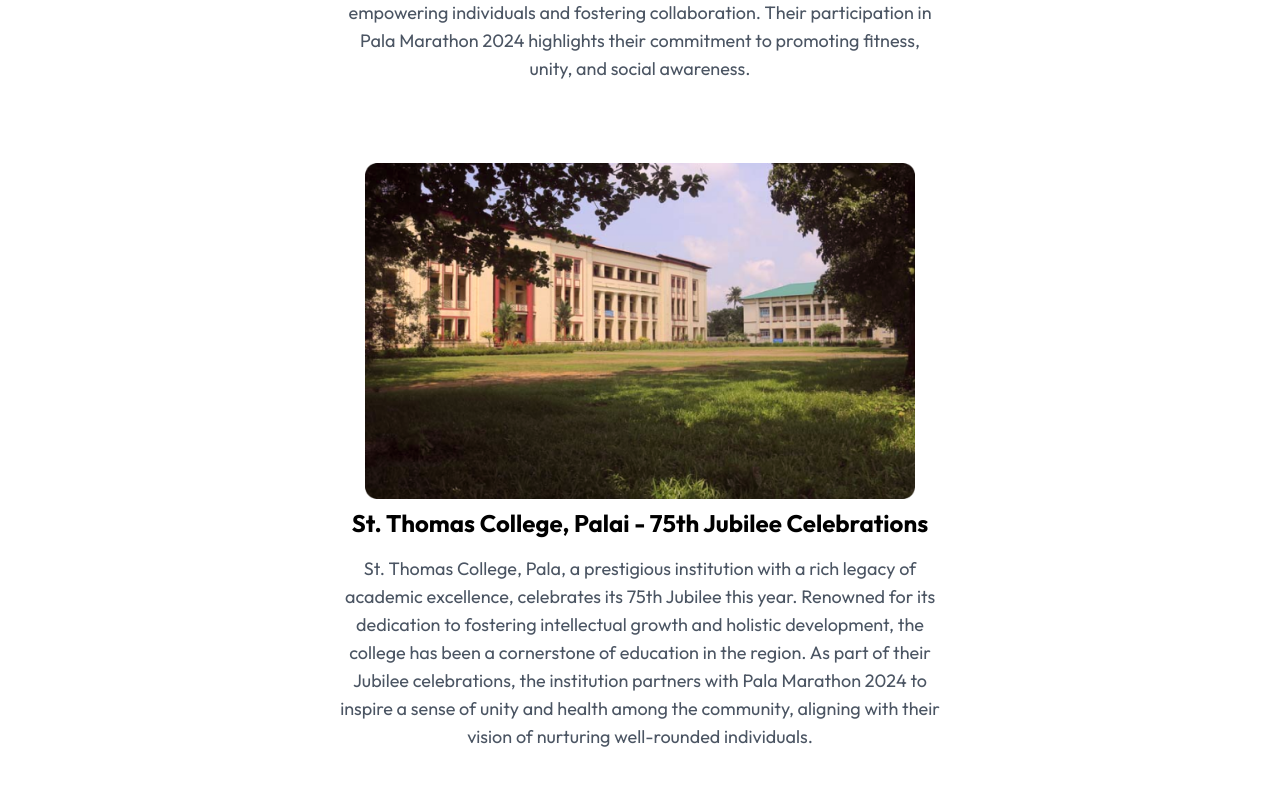
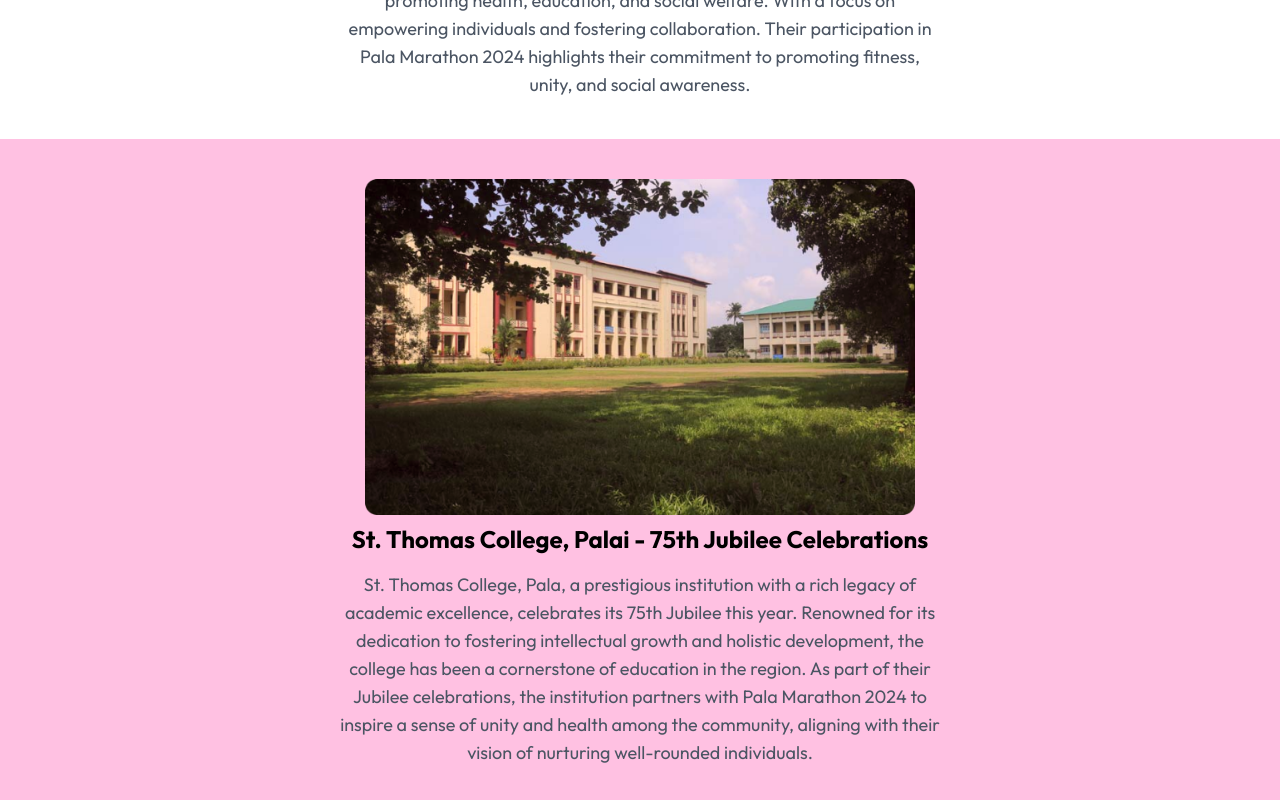
Before and after one commit to tomsabu444/Pala-Marathon-Website, a React (Vite) app in the folder client/: page /about-us in a window 1280 px wide. Shown: the part 680-1480 px from the top of the page. Built offline with nearby package versions, Linux system fonts and the light colour scheme.

Commit message:
Update About Us page styles for improved layout and visual appeal

```diff
--- a/client/src/pages/AboutUS.jsx
+++ b/client/src/pages/AboutUS.jsx
@@ -23,7 +23,7 @@
           <img src={lions_currespond_img} alt="lions_currespond_img" />
         </div>
         <div className="max-w-[600px]">
-          <h2 className="text-2xl text-center font-bold">
+          <h2 className="text-2xl text-center font-bold mb-4">
             Lions Clubs International District 318B
           </h2>
           <p className="text-lg text-center text-gray-600">
@@ -39,7 +39,7 @@
       </section>
 
       {/* // section 2 */}
-      <section className="flex p-10 font-outfit  items-center gap-2 flex-col">
+      <section className="flex p-10 font-outfit  bg-[#FFC1E2] items-center gap-2 flex-col">
         <div className=" bg-contain max-w-[550px]">
           <img src={st_thomas_currespond_img} alt="lions_currespond_img" />
         </div>
```
